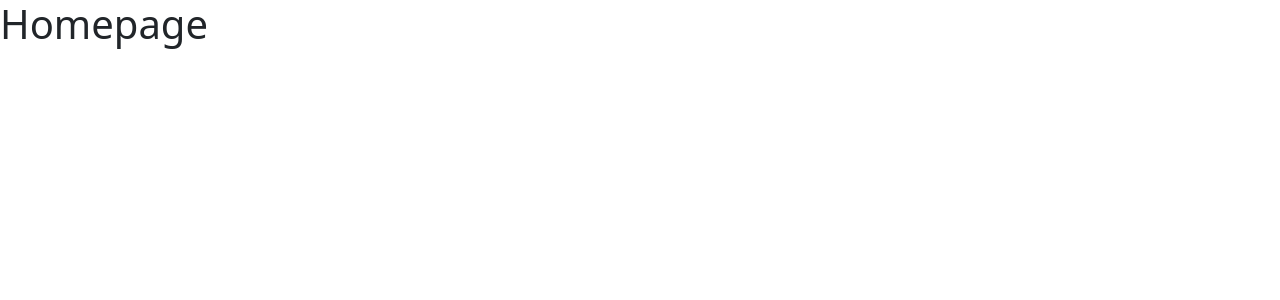
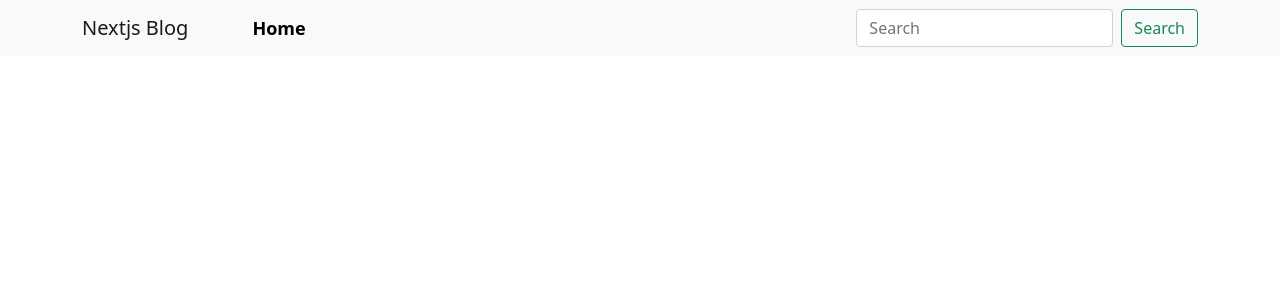
Before and after one commit to WaryaWaxbaro/nextjs-blog-with-images, a Next.js app: page / in a window 1280 px wide. Shown: the top 300 px of the page. Built offline with nearby package versions, Linux system fonts and the light colour scheme.

Commit message:
add layout and navbar

```diff
--- /dev/null
+++ b/components/Navbar.js
@@ -0,0 +1,45 @@
+import Link from "next/link";
+import React from "react";
+
+function Navbar(props) {
+  return (
+    <nav className="navbar navbar-expand-lg navbar-light bg-light">
+      <div className="container">
+        <a className="navbar-brand" href="#">
+          Nextjs Blog
+        </a>
+        <button
+          className="navbar-toggler"
+          type="button"
+          data-bs-toggle="collapse"
+          data-bs-target="#navbarSupportedContent"
+          aria-controls="navbarSupportedContent"
+          aria-expanded="false"
+          aria-label="Toggle navigation"
+        >
+          <span className="navbar-toggler-icon"></span>
+        </button>
+        <div className="collapse navbar-collapse" id="navbarSupportedContent">
+          <ul className="navbar-nav me-auto ms-lg-5 mb-2 mb-lg-0">
+            <li className="nav-item">
+              <Link href="/">Home</Link>
+            </li>
+          </ul>
+          <form className="d-flex">
+            <input
+              className="form-control me-2"
+              type="search"
+              placeholder="Search"
+              aria-label="Search"
+            />
+            <button className="btn btn-outline-success" type="submit">
+              Search
+            </button>
+          </form>
+        </div>
+      </div>
+    </nav>
+  );
+}
+
+export default Navbar;
--- /dev/null
+++ b/layout/index.js
@@ -0,0 +1,13 @@
+import React from "react";
+import Navbar from "./../components/Navbar";
+
+function Layout(props) {
+  return (
+    <>
+      <Navbar />
+      <main></main>
+    </>
+  );
+}
+
+export default Layout;
--- a/pages/_app.js
+++ b/pages/_app.js
@@ -1,12 +1,18 @@
 import { useEffect } from "react";
 import "../styles/globals.css";
 import "../sass/main.scss";
+import Layout from "../layout";
 
 function MyApp({ Component, pageProps }) {
   useEffect(() => {
     import("bootstrap/dist/js/bootstrap");
   });
-  return <Component {...pageProps} />;
+
+  return (
+    <Layout>
+      <Component {...pageProps} />
+    </Layout>
+  );
 }
 
 export default MyApp;
--- a/sass/main.scss
+++ b/sass/main.scss
@@ -1 +1,10 @@
 @import "../node_modules/bootstrap/scss/bootstrap.scss";
+
+.nav-item {
+  & a {
+    color: #000;
+    font-size: 18px;
+    font-weight: bold;
+    text-decoration: none;
+  }
+}
```
Also changed, not shown: 1 other file (tests, documents, lock files or other folders).
